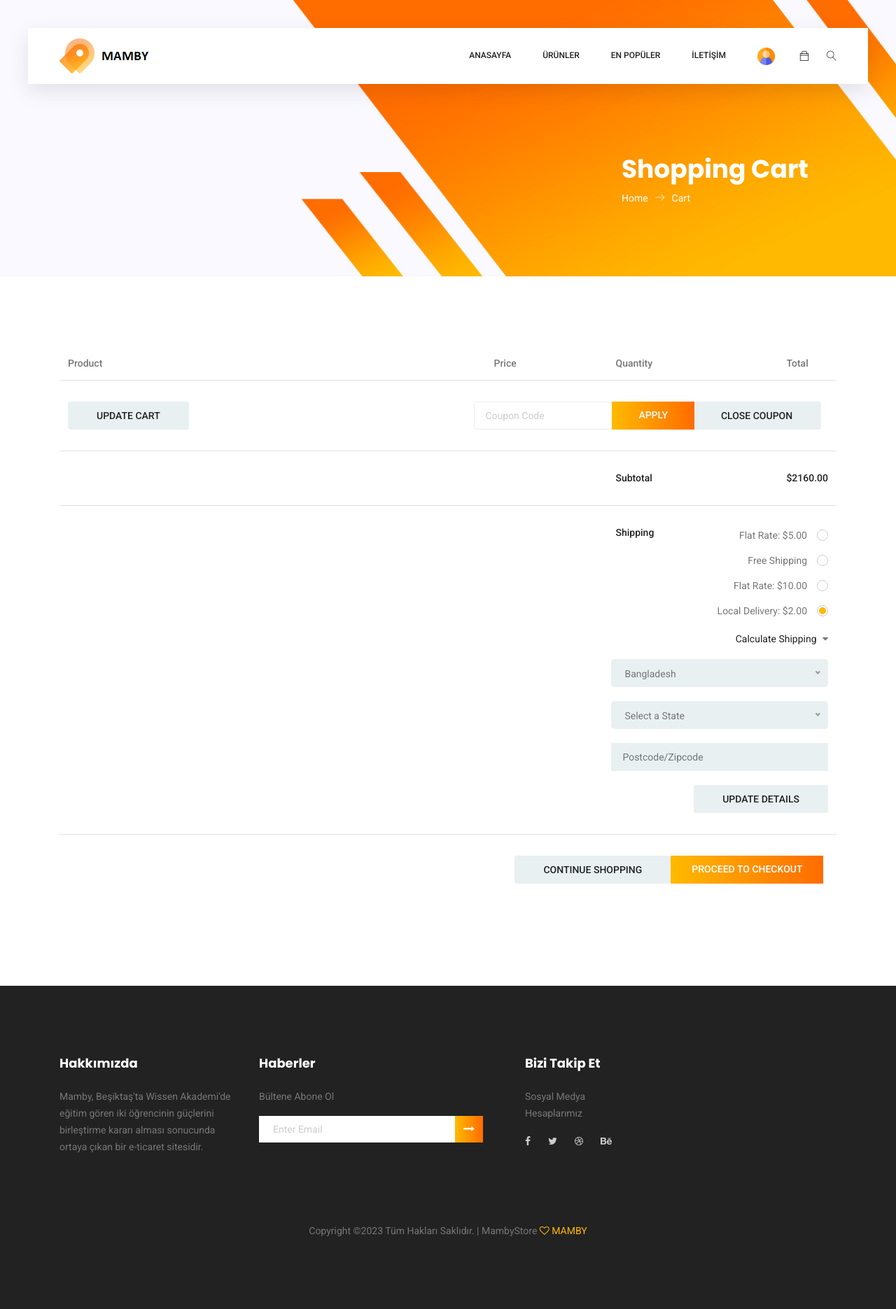
After one commit to mahirbugray/MAMBY-ECommerce-UI, an ASP.NET Core app: template MAMBY.UI/Views/Card/Index.cshtml in a window 1280 px wide. The commit adds this page. Shown: the whole page at 70% size. Run offline with ASP.NET Core 8, Linux system fonts and the light colour scheme; the template is opened without the code that fills it, so the values that code supplies are empty.

Commit message:
cartındex

```diff
--- /dev/null
+++ b/MAMBY.UI/Views/Card/Index.cshtml
@@ -0,0 +1,150 @@
+@model List<CardViewModel>
+@{
+    ViewData["Title"] = "Index";
+    Layout = "~/Views/Shared/_HomeLayout.cshtml";
+}
+
+<section class="banner-area organic-breadcrumb">
+    <div class="container">
+        <div class="breadcrumb-banner d-flex flex-wrap align-items-center justify-content-end">
+            <div class="col-first">
+                <h1>Shopping Cart</h1>
+                <nav class="d-flex align-items-center">
+                    <a href="index.html">Home<span class="lnr lnr-arrow-right"></span></a>
+                    <a href="category.html">Cart</a>
+                </nav>
+            </div>
+        </div>
+    </div>
+</section>
+<!-- End Banner Area -->
+<!--================Cart Area =================-->
+<section class="cart_area">
+    <div class="container">
+        <div class="cart_inner">
+            <div class="table-responsive">
+                <table class="table">
+                    <thead>
+                        <tr>
+                            <th scope="col">Product</th>
+                            <th scope="col">Price</th>
+                            <th scope="col">Quantity</th>
+                            <th scope="col">Total</th>
+                        </tr>
+                    </thead>
+                    <tbody>
+                        @foreach(var item in Model)
+                        {
+                            <tr>
+                                <td>
+                                    <div class="media">
+                                        <div class="d-flex">
+                                            <img src="" alt=""> @*resim eklenicek*@
+                                        </div>
+                                        <div class="media-body">
+                                            <p>Minimalistic shop for multipurpose use</p>       @*description eklenecek*@
+                                        </div>
+                                    </div>
+                                </td>
+                                <td>
+                                    <h5>@item.TotalPrice</h5>
+                                </td>
+                                <td>
+                                    <div class="product_count">
+                                        <input type="text" name="qty" id="sst" maxlength="12" value="1" title="Quantity:"
+                                               class="input-text qty">
+                                        <button onclick="var result = document.getElementById('sst'); var sst = result.value; if( !isNaN( sst )) result.value++;return false;"
+                                                class="increase items-count" type="button">
+                                            <i class="lnr lnr-chevron-up"></i>
+                                        </button>
+                                        <button onclick="var result = document.getElementById('sst'); var sst = result.value; if( !isNaN( sst ) &amp;&amp; sst > 0 ) result.value--;return false;"
+                                                class="reduced items-count" type="button">
+                                            <i class="lnr lnr-chevron-down"></i>
+                                        </button>
+                                    </div>
+                                </td>
+                                <td>
+                                    <h5>$720.00</h5>
+                                </td>
+                            </tr>
+                        }
+                        <tr class="bottom_button">
+                            <td>
+                                <a class="gray_btn" href="#">Update Cart</a>
+                            </td>
+                            <td>
+                            </td>
+                            <td>
+                            </td>
+                            <td>
+                                <div class="cupon_text d-flex align-items-center">
+                                    <input type="text" placeholder="Coupon Code">
+                                    <a class="primary-btn" href="#">Apply</a>
+                                    <a class="gray_btn" href="#">Close Coupon</a>
+                                </div>
+                            </td>
+                        </tr>
+                        <tr>
+                            <td>
+                            </td>
+                            <td>
+                            </td>
+                            <td>
+                                <h5>Subtotal</h5>
+                            </td>
+                            <td>
+                                <h5>$2160.00</h5>
+                            </td>
+                        </tr>
+                        <tr class="shipping_area">
+                            <td>
+                            </td>
+                            <td>
+                            </td>
+                            <td>
+                                <h5>Shipping</h5>
+                            </td>
+                            <td>
+                                <div class="shipping_box">
+                                    <ul class="list">
+                                        <li><a href="#">Flat Rate: $5.00</a></li>
+                                        <li><a href="#">Free Shipping</a></li>
+                                        <li><a href="#">Flat Rate: $10.00</a></li>
+                                        <li class="active"><a href="#">Local Delivery: $2.00</a></li>
+                                    </ul>
+                                    <h6>Calculate Shipping <i class="fa fa-caret-down" aria-hidden="true"></i></h6>
+                                    <select class="shipping_select">
+                                        <option value="1">Bangladesh</option>
+                                        <option value="2">India</option>
+                                        <option value="4">Pakistan</option>
+                                    </select>
+                                    <select class="shipping_select">
+                                        <option value="1">Select a State</option>
+                                        <option value="2">Select a State</option>
+                                        <option value="4">Select a State</option>
+                                    </select>
+                                    <input type="text" placeholder="Postcode/Zipcode">
+                                    <a class="gray_btn" href="#">Update Details</a>
+                                </div>
+                            </td>
+                        </tr>
+                        <tr class="out_button_area">
+                            <td>
+                            </td>
+                            <td>
+                            </td>
+                            <td>
+                            </td>
+                            <td>
+                                <div class="checkout_btn_inner d-flex align-items-center">
+                                    <a class="gray_btn" href="#">Continue Shopping</a>
+                                    <a class="primary-btn" href="#">Proceed to checkout</a>
+                                </div>
+                            </td>
+                        </tr>
+                    </tbody>
+                </table>
+            </div>
+        </div>
+    </div>
+</section>
--- a/MAMBY.UI/Views/Product/Index.cshtml
+++ b/MAMBY.UI/Views/Product/Index.cshtml
@@ -46,7 +46,7 @@
                                     </div>
                                     <div class="prd-bottom">
 
-                                        <a href="" class="social-info">
+                                        <a asp-action="Add" asp-controller="Card" asp-route-id="@item.Id" class="social-info">
                                             <span class="ti-bag"></span>
                                             <p class="hover-text">Sepete Ekle</p>
                                         </a>
```
